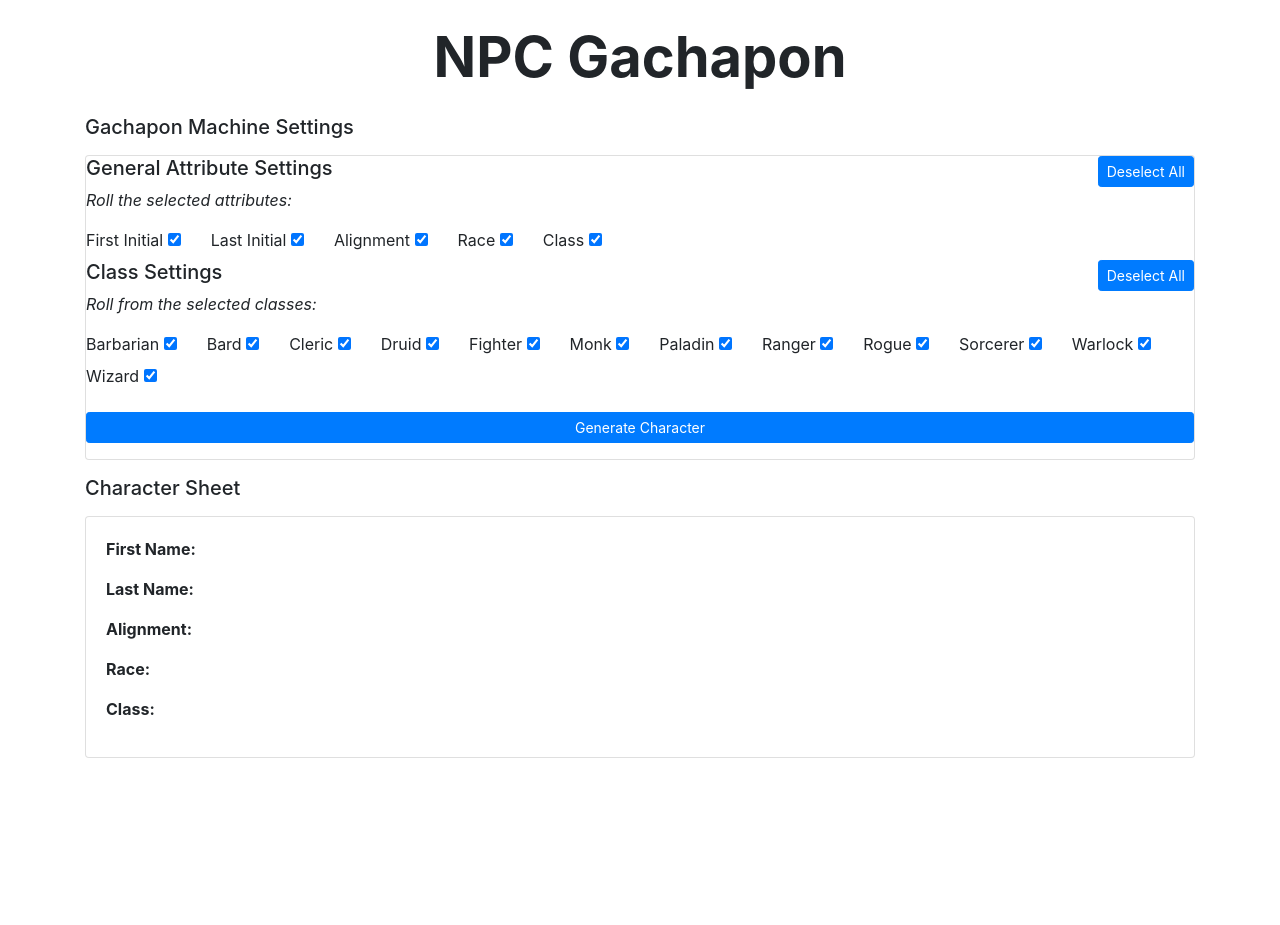
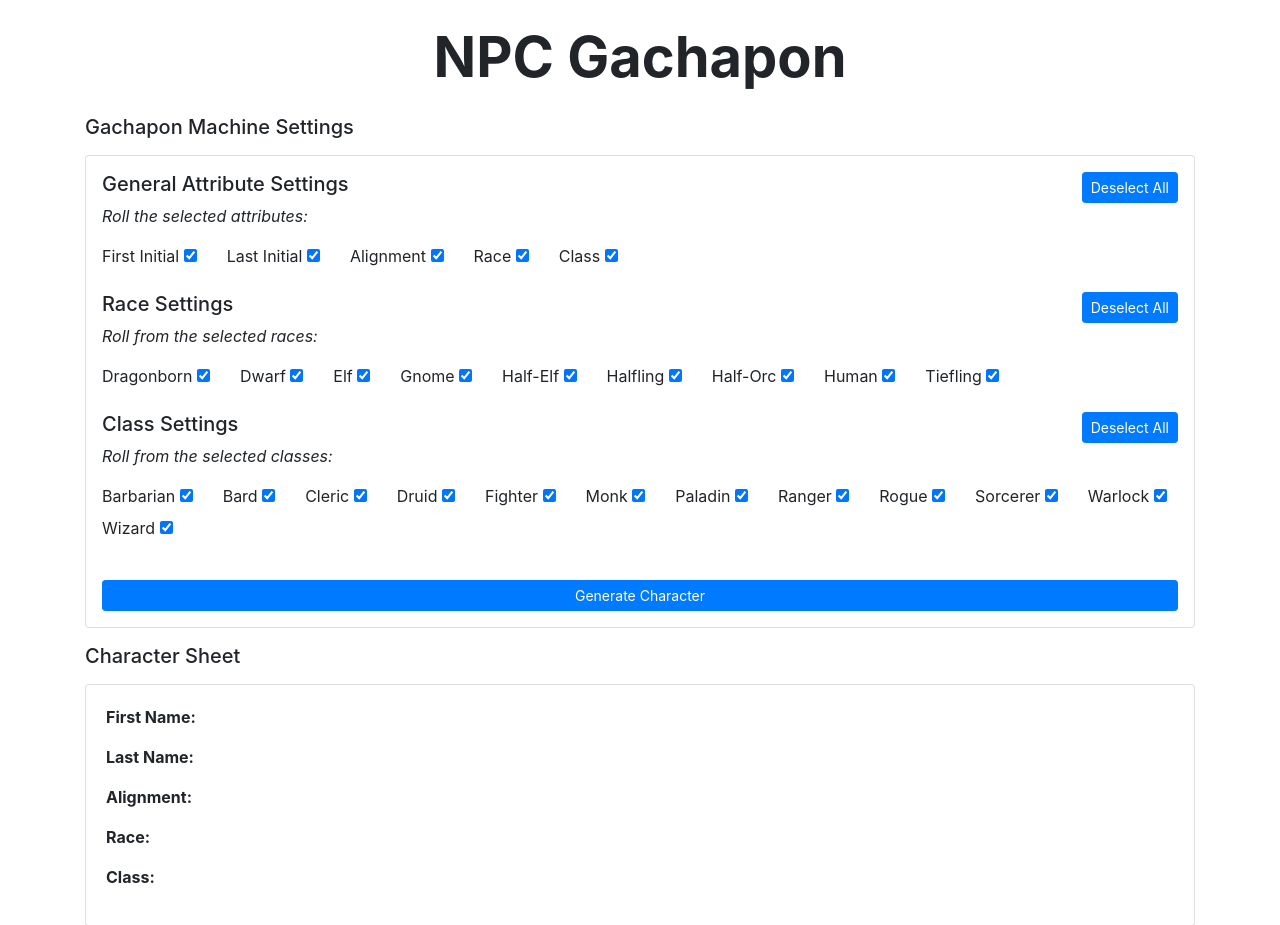
Before and after one commit to gregwht/npcgacha, a Flask app: page / in a window 1280 px wide. Shown: the top 925 px of the page. Before the commit the page ends 758 px from the top, so only its background shows below. Run offline with Flask 3, Linux system fonts and the light colour scheme; some libraries are stand-ins or nearby versions.

Commit message:
Attributes: Adding Races
Replicating class checkbox system for races.

```diff
--- a/app.py
+++ b/app.py
@@ -189,6 +189,13 @@ def index():
         if request.is_json:
             request_data = request.get_json()
 
+            # Update list of selected races from frontend
+            if request_data.get('checkedRaces'):
+                selected_races = request_data.get('checkedRaces')
+                print("Checked races:", selected_races)
+                if len(selected_races) == 0:
+                    selected_races = ['None']
+
             # Update list of selected classes from frontend
             if request_data.get('checkedClasses'):
                 selected_classes = request_data.get('checkedClasses')
@@ -238,7 +245,7 @@ def index():
             return jsonify({'error': 'Invalid request data. Expected JSON data.'}), 400
 
     else:
-        return render_template("index.html", classes=classes)
+        return render_template("index.html", races=races, classes=classes)
 
 
 if __name__ == '__main__':
--- a/templates/index.html
+++ b/templates/index.html
@@ -18,6 +18,8 @@
          <div id="gachapon-settings">
             <h5>Gachapon Machine Settings</h5>
             <div class="card mt-3 mb-3">
+                <!-- General Attribute Settings -->
+                <div id="general-attribute-settings" class="mt-3 mb-3 mx-3">
                     <div class="row">
                         <h5 class="col-8">General Attribute Settings</h5>
                         <div class="col-4 text-right">
@@ -53,10 +55,37 @@
                             <input type="checkbox" id="checkbox-class" name="checkbox-class" checked>
                         </div>
                     </div>
+                </div>
+                <!-- Race Settings -->
+                <div id="race-settings" class="mb-3 mx-3">
+                    <div class="row">
+                        <h5 class="col-8">Race Settings</h5>
+                        <div class="col-4 text-right">
+                            <button name="button-reset-races"
+                                    id="button-reset-races"
+                                    class="btn btn-primary btn-sm">
+                                    Deselect All
+                            </button>
+                        </div>
+                    </div>
+                    <div class="row">
+                        <p class="col-auto settings-desc">Roll from the selected races:</p>
+                    </div>
+                    <div class="row">
+                        {% for race in races %}
+                            <div class="col-auto">
+                                <label for="checkbox-race-{{ race }}" class="checkbox-label">{{ race }}</label>
+                                <input type="checkbox" id="checkbox-race-{{ race }}" name="checkbox-race-{{ race }}" checked>
+                            </div>
+                        {% endfor %}
+                    </div>
+                </div>
+                <!-- Class Settings -->
+                <div id="race-settings" class="mb-3 mx-3">
                     <div class="row">
                         <h5 class="col-8">Class Settings</h5>
                         <div class="col-4 text-right">
-                        <button name="button-reset-classs"
+                            <button name="button-reset-classes"
                                     id="button-reset-classes"
                                     class="btn btn-primary btn-sm">
                                     Deselect All
@@ -74,11 +103,13 @@
                             </div>
                         {% endfor %}
                     </div>
+                </div>
+                <!-- Generate Character Button -->
                 <button type="submit"
                         name="generate-attributes"
                         id="button-generate-character"
                         value="generate-character"
-                        class="btn btn-primary btn-sm my-3">
+                        class="btn btn-primary btn-sm my-3 mx-3">
                         Generate Character
                 </button>
             </div>
@@ -126,6 +157,41 @@
                 document.getElementById('checkbox-class').checked = true;
                 attributesSelected = true;
                 buttonResetAttributes.innerText = 'Deselect All';
+            };
+        };
+
+        // Race checkboxes
+        var buttonResetRaces = document.getElementById('button-reset-races')
+        buttonResetRaces.addEventListener('click', resetRaces)
+        var racesSelected = true;
+
+        function resetRaces() {
+
+            if (racesSelected === true) {
+                document.getElementById('checkbox-race-Dragonborn').checked = false;
+                document.getElementById('checkbox-race-Dwarf').checked = false;
+                document.getElementById('checkbox-race-Elf').checked = false;
+                document.getElementById('checkbox-race-Gnome').checked = false;
+                document.getElementById('checkbox-race-Half-Elf').checked = false;
+                document.getElementById('checkbox-race-Halfling').checked = false;
+                document.getElementById('checkbox-race-Half-Orc').checked = false;
+                document.getElementById('checkbox-race-Human').checked = false;
+                document.getElementById('checkbox-race-Tiefling').checked = false;
+                racesSelected = false;
+                buttonResetRaces.innerText = 'Select All';
+            }
+            else {
+                document.getElementById('checkbox-race-Dragonborn').checked = true;
+                document.getElementById('checkbox-race-Dwarf').checked = true;
+                document.getElementById('checkbox-race-Elf').checked = true;
+                document.getElementById('checkbox-race-Gnome').checked = true;
+                document.getElementById('checkbox-race-Half-Elf').checked = true;
+                document.getElementById('checkbox-race-Halfling').checked = true;
+                document.getElementById('checkbox-race-Half-Orc').checked = true;
+                document.getElementById('checkbox-race-Human').checked = true;
+                document.getElementById('checkbox-race-Tiefling').checked = true;
+                racesSelected = true;
+                buttonResetRaces.innerText = 'Deselect All';
             };
         };
 
@@ -186,6 +252,25 @@
             var raceChecked = document.getElementById('checkbox-race').checked;
             var classChecked = document.getElementById('checkbox-class').checked;
 
+
+            // Get checkbox states: Races
+            var checkedRaces = [];
+            document.querySelectorAll('input[name^="checkbox-race-"]:checked').forEach(function(checkbox) {
+                // Find the associated label which is immediately before the checkbox
+                var label = checkbox.previousElementSibling;
+                // Ensure that the found element is indeed a label e.g. 'Dwarf'
+                if (label && label.tagName === 'LABEL') {
+                    // Add the label e.g. 'Dwarf' to the list of checked classes
+                    checkedRaces.push(label.textContent || label.innerText);
+                }
+            });
+            console.log("Checked races:", checkedRaces);
+            // Handle no checked races
+            if (checkedRaces.length === 0) {
+                checkedRaces.push("None")
+            }
+
+
             // Get checkbox states: Classes
             var checkedClasses = [];
             document.querySelectorAll('input[name^="checkbox-class-"]:checked').forEach(function(checkbox) {
@@ -202,6 +287,7 @@
             if (checkedClasses.length === 0) {
                 checkedClasses.push("None")
             }
+
 
             // Send AJAX request to Flask backend
             fetch('/', {
@@ -232,6 +318,7 @@
                 console.error('Error:', error);
             });
         };
+
 
         // REROLL ATTRIBUTES
         function rerollAttribute(attributeName){
```
Lines whose indentation alone changed are shown as unchanged.
